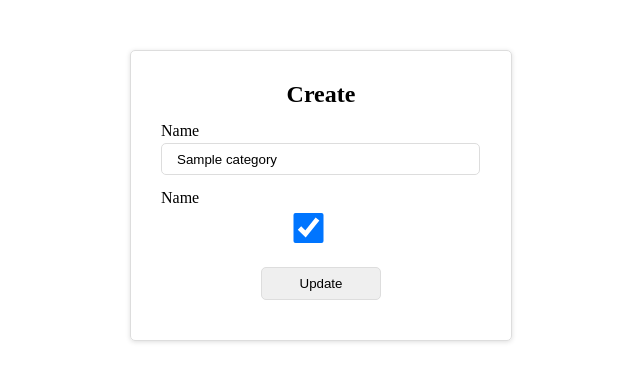
After one commit to cm2889/django_test, a Django app: page /category_edit/1 in a window 1280 px wide. The commit adds this page. Shown: the top 382 px of the page, without its empty margins (319-959 px from the left). Run offline with Django 3.2, Linux system fonts and the light colour scheme; tables that the repository leaves empty hold one stand-in row (values such as "Sample post").

Commit message:
category edit and delete

```diff
--- /dev/null
+++ b/sales/templates/category/edit.html
@@ -0,0 +1,79 @@
+<!DOCTYPE html>
+<html>
+    <head>
+	<title>Create</title>
+	<style>
+	.card-area {
+    max-width: 320px;
+    width: 100%;
+    margin: 50px auto;
+    border: 1px solid #ddd;
+    border-radius: 5px;
+    padding: 30px;
+    box-shadow: 0px 1px 5px #ddd;
+}
+.card-area h2{
+padding:0;
+margin:0;
+text-align:center;
+}
+.card-area .form-group {
+    clear: both;
+    overflow: hidden;
+}
+.card-area .form-group label {
+    display: block;
+    width: 100%;
+    line-height: 25px;
+    margin-top: 10px;
+}
+.card-area .form-group input {
+    width: calc(100% - 33px);
+    border-radius: 5px;
+    border: 1px solid #ddd;
+    height: 30px;
+    padding: 0 15px;
+}
+.form-group.login {
+    text-align: center;
+}
+.card-area .form-group input[type="submit"] {
+    width: 120px;
+    margin: 20px auto 10px;
+    padding: 8px 5px;
+    height: auto;
+}
+.form-group.login {
+    text-align: center;
+}
+.login .login,
+.login .Register {
+    display: block;
+    color: #070d2a;
+}
+	</style>
+    </head>
+    <body>
+		<div class="card-area">
+			<h2>Create</h2>
+			<form method="POST">
+				{% csrf_token %}
+				<div class="form-group">
+					<label for="name">Name</label>
+					<input class="form-controls" type="text" id="name" name="category_name" placeholder=" Category name" value="{{Category.category_name}}"/>
+				</div>
+				<div class="form-group">
+					<label for="name">Name</label>
+					<input type="checkbox" id="gender" name="status"  {% if Category.status == True %} checked {% endif %} >
+
+				</div>
+
+
+				<div class="form-group login">
+					<input type="submit" name="submit" value="Update"/>
+
+				</div>
+			</form>
+		</div>
+    </body>
+</html>
--- a/sales/templates/category/index.html
+++ b/sales/templates/category/index.html
@@ -116,7 +116,8 @@
                         <td>{{category.id}}</td>
                         <td>{{category.category_name}}</td>
                         <td>{{category.status}}</td>
-                        <td><a href="">Edit</a><a href="">Delete</a></td>
+                        <td><a href="category_edit/{{category.id}}">Edit</a>
+                            <a href="category_delete/{{category.id}}">Delete</a></td>
                     </tr>
                     {% endfor %}
 
--- a/sales/urls.py
+++ b/sales/urls.py
@@ -9,4 +9,6 @@ urlpatterns = [
     path('registration',views.registration),
     path('user-list',views.userList),
     path('category-list',views.categoryList),
+    path('category_edit/<int:pk>',views.category_edit,name='edit'),
+    path('category_delete/<int:pk>',views.category_delete,name='delete')
 ]
--- a/sales/views.py
+++ b/sales/views.py
@@ -49,7 +49,7 @@ def userList(request):
             user_list=models.SalesPerson.objects.all()
             context = {'user_list': user_list}
     return render(request,'userList.html',context)
-#userList
+#categoryList
 def categoryList(request):
     category_list=models.Category.objects.all()
     context = {'category_list': category_list}
@@ -57,3 +57,17 @@ def categoryList(request):
         category_name=request.POST['category_name']
         models.Category.objects.create(category_name=category_name)
     return render(request,'category/index.html',context)
+#category delete
+def category_delete(request,pk):
+    models.Category.objects.filter(id=pk).delete()
+    return redirect('/category-list')
+#Category Edit
+def category_edit(request,pk):
+    Category=models.Category.objects.get(id=pk)
+    if(request.method=="POST"):
+        category_name = request.POST.get('category_name')
+        status = True if request.POST.get('status') else False
+        models.Category.objects.filter(id=pk).update(category_name=category_name,status=status)
+        return redirect('/category-list')
+
+    return render(request,'category/edit.html',{'Category':Category})
```
